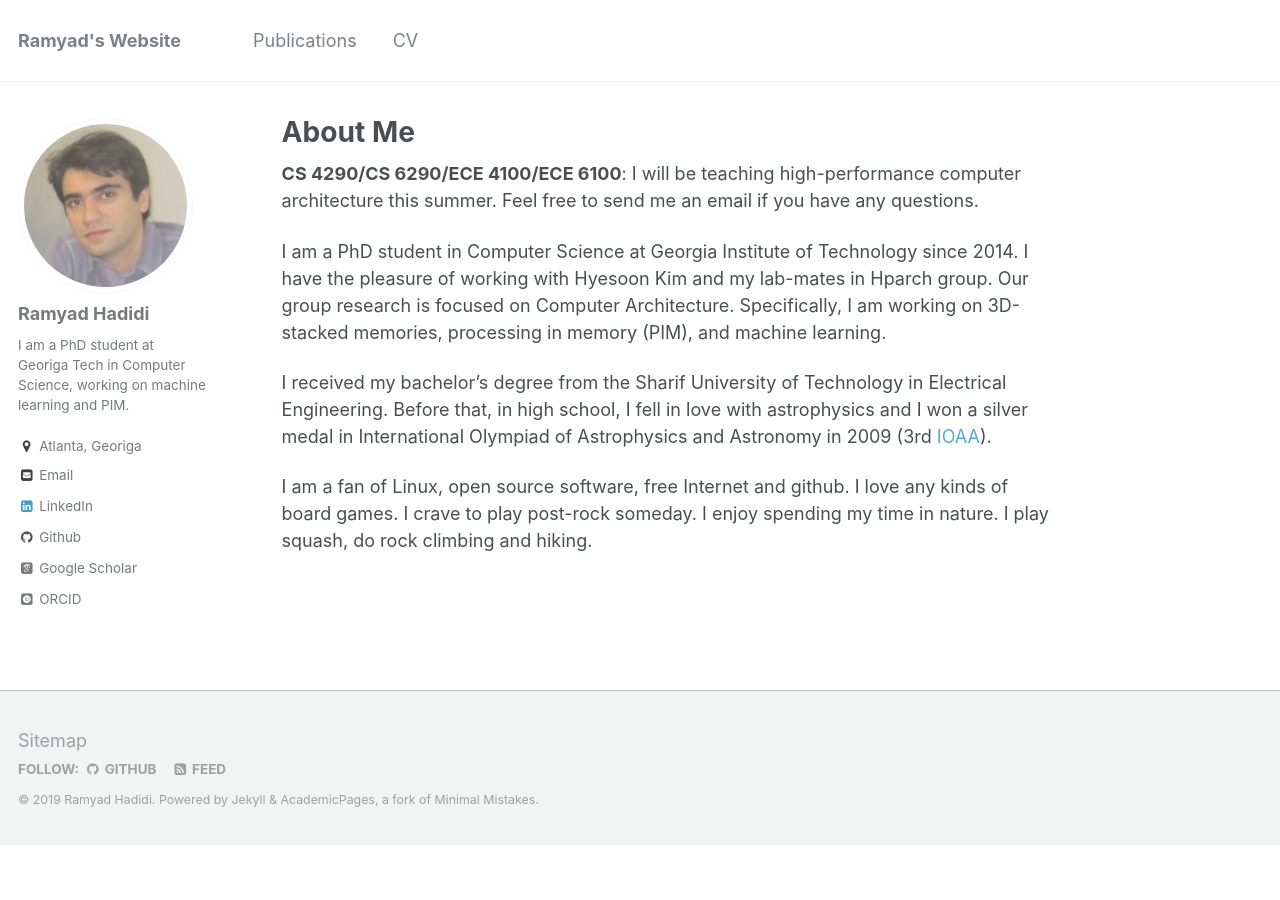
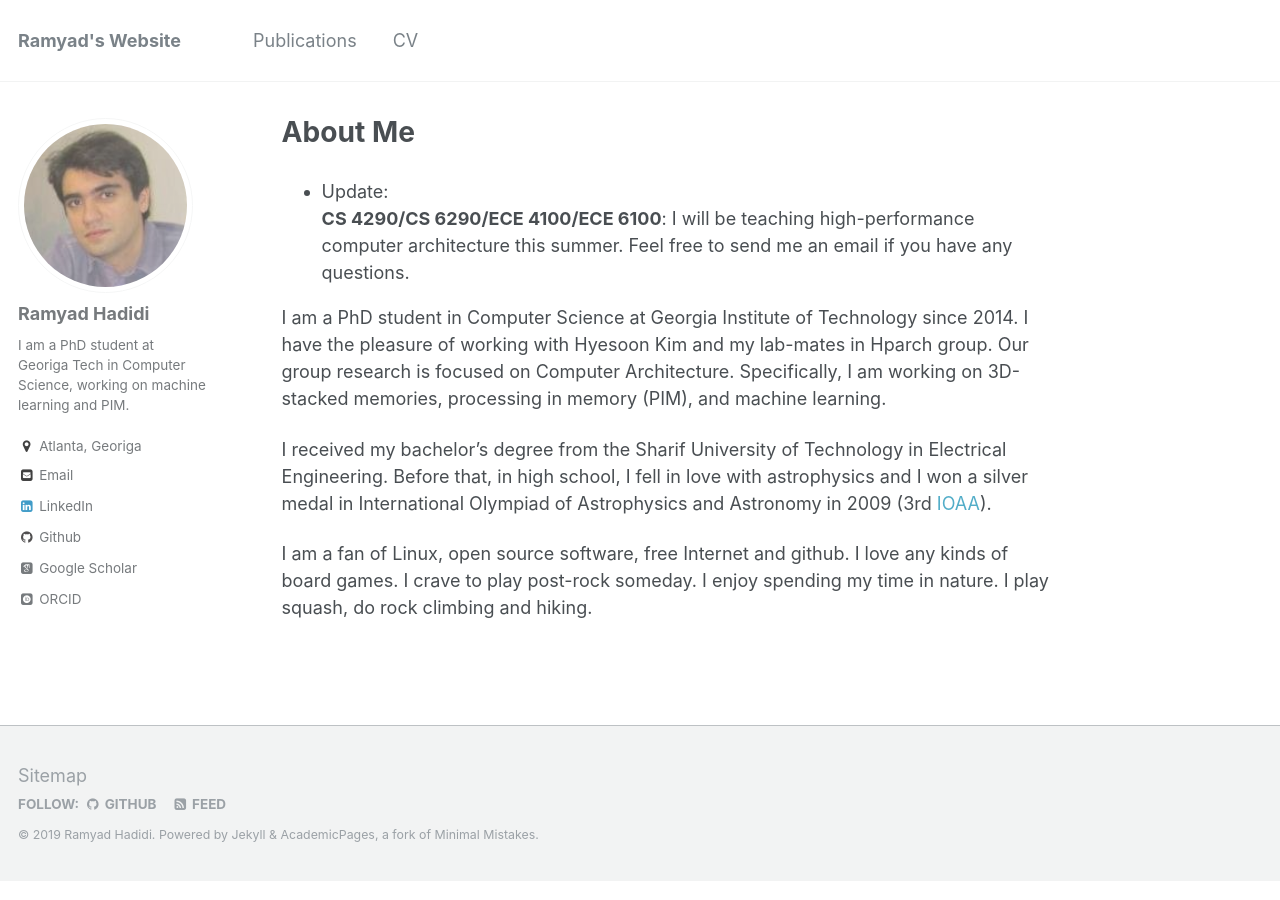
Before and after one commit to ramyadhadidi/ramyadhadidi.github.io, a Jekyll site: the page built from _pages/about.md, in a window 1280 px wide. Built offline with Jekyll 4.4.1, drawn with Linux system fonts in a browser that asks for light colours; some web fonts are replaced.

Commit message:
course note

```diff
--- a/_pages/about.md
+++ b/_pages/about.md
@@ -7,8 +7,9 @@ redirect_from:
   - /about/
   - /about.html
 ---
+* Update:
+__CS 4290/CS 6290/ECE 4100/ECE 6100__: I will be teaching high-performance computer architecture this summer. Feel free to send me an email if you have any questions.
 
-__CS 4290/CS 6290/ECE 4100/ECE 6100__: I will be teaching high-performance computer architecture this summer. Feel free to send me an email if you have any questions.
 
 I am a PhD student in Computer Science at Georgia Institute of Technology since 2014. I have the pleasure of working with Hyesoon Kim and my lab-mates in Hparch group. Our group research is focused on Computer Architecture. Specifically, I am working on 3D-stacked memories, processing in memory (PIM), and machine learning.
 
```
